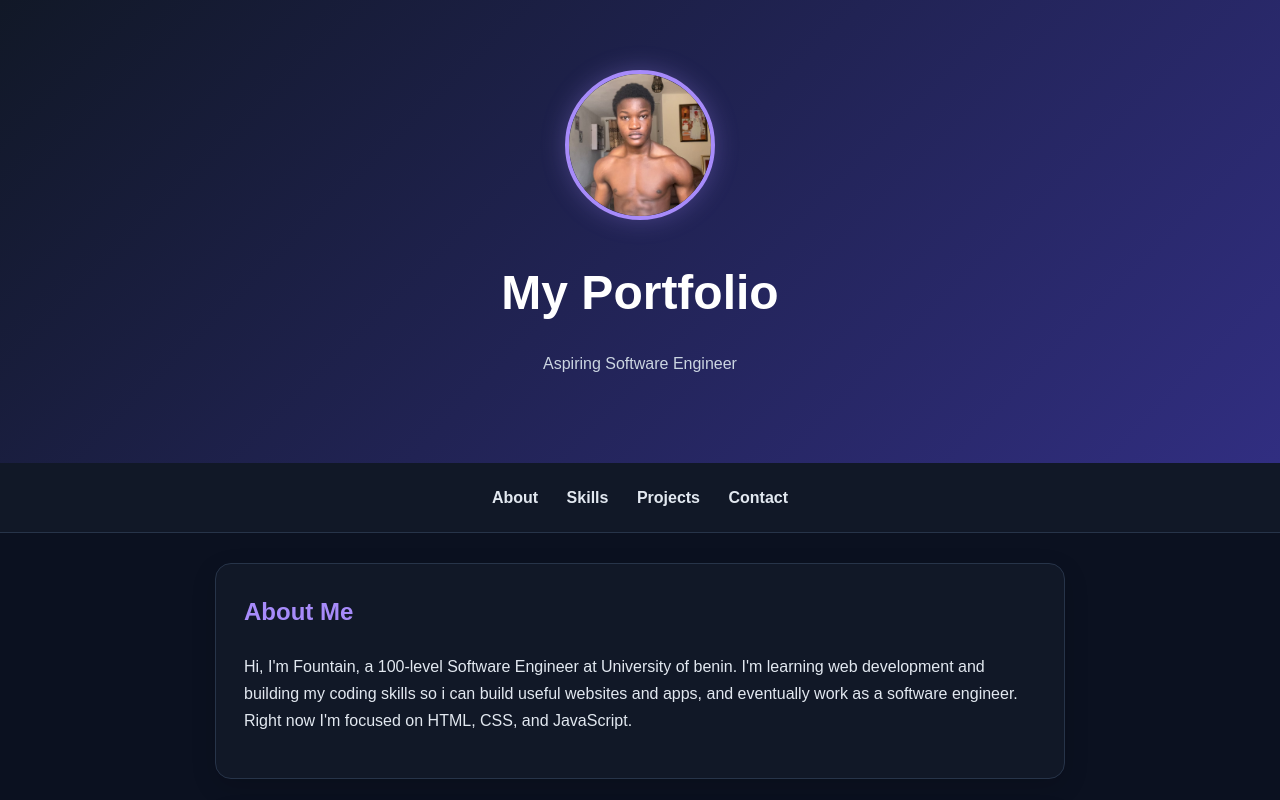
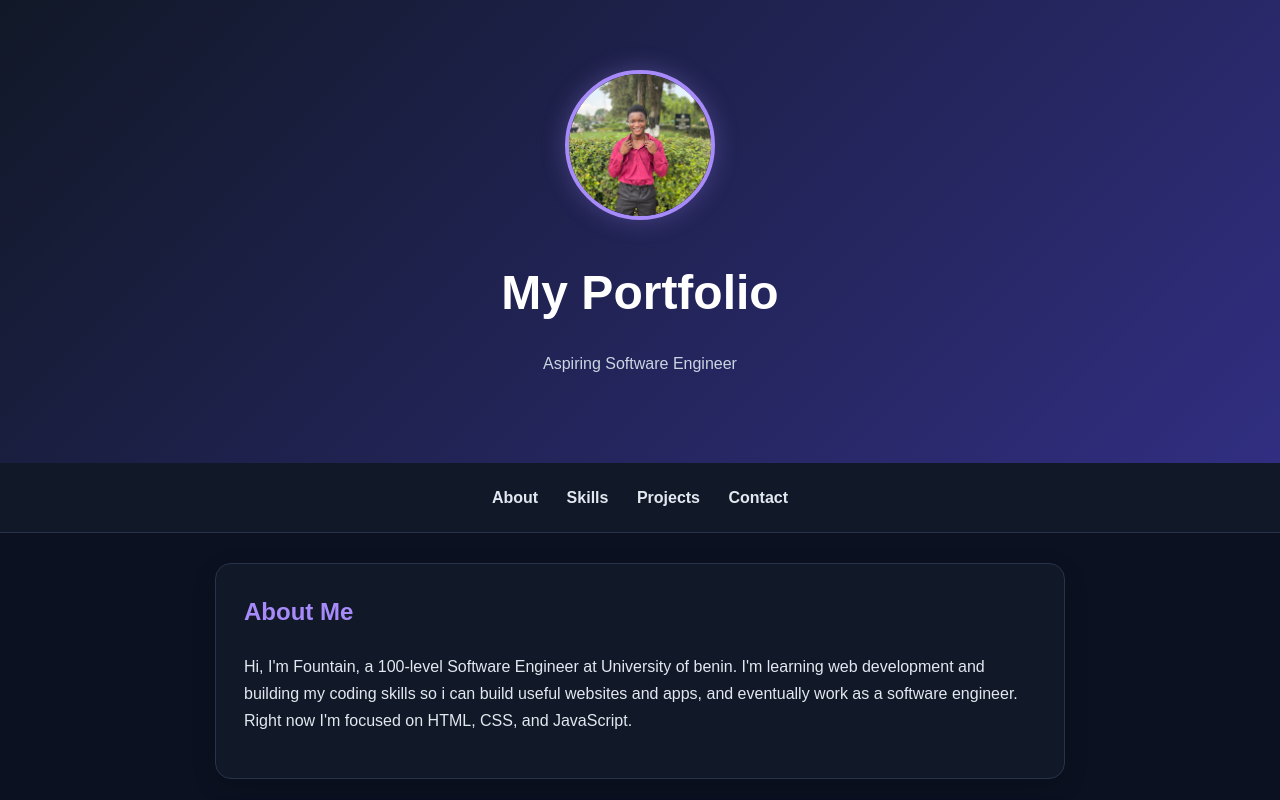
Before and after one commit to fountainodin/my-first-website, a plain HTML site: page index.html in a window 1280 px wide. Shown: the top 800 px of the page. Drawn offline with Linux system fonts and the light colour scheme.

```diff
--- a/index.html
+++ b/index.html
@@ -17,7 +17,7 @@
 <body>
 
     <header>
-    <img src="profile.jpg" alt="Fountain Odin, Software Engineer" class="profile-picture">
+    <img src="profile-new.jpg" alt="Fountain Odin, Software Engineer" class="profile-picture">
 
     <h1>My Portfolio</h1>
     <p id="typing-text">Aspiring Software Engineer</p>
```
Also changed, not shown: profile-new.jpg (added).
